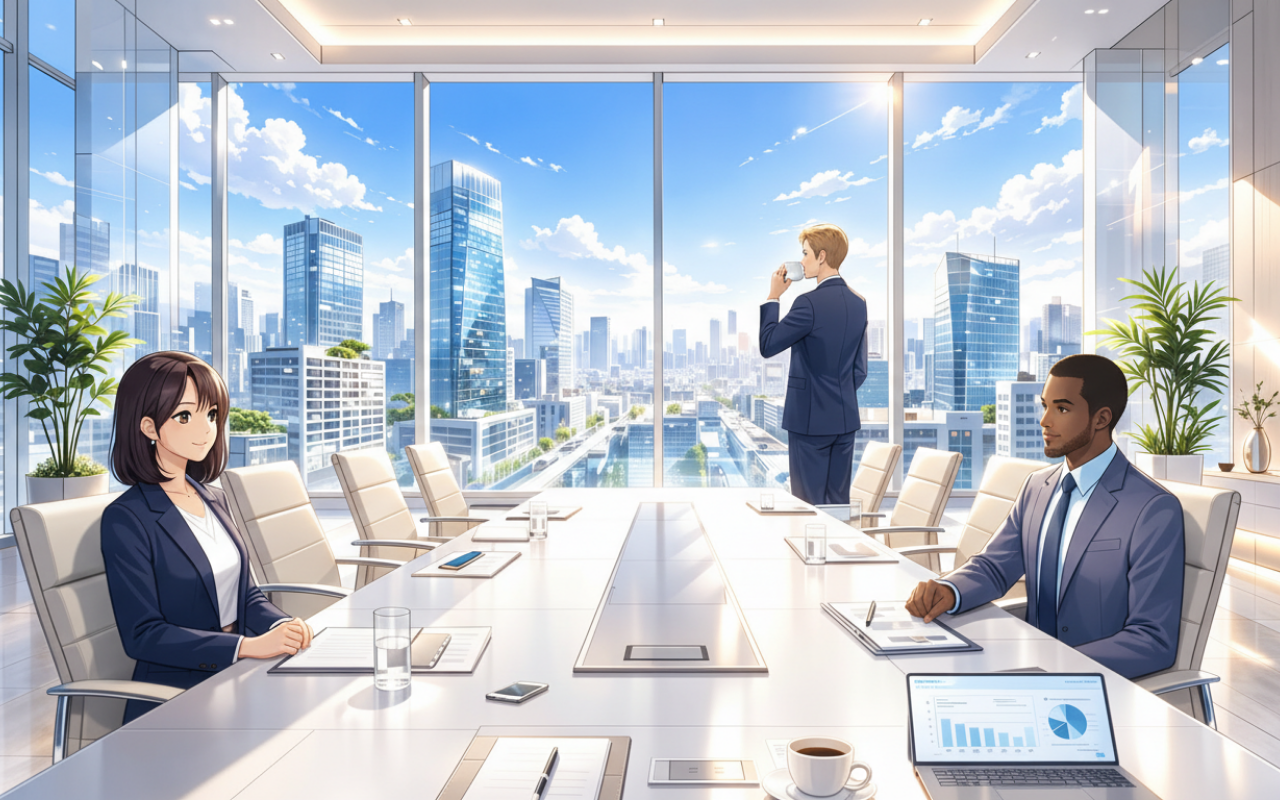
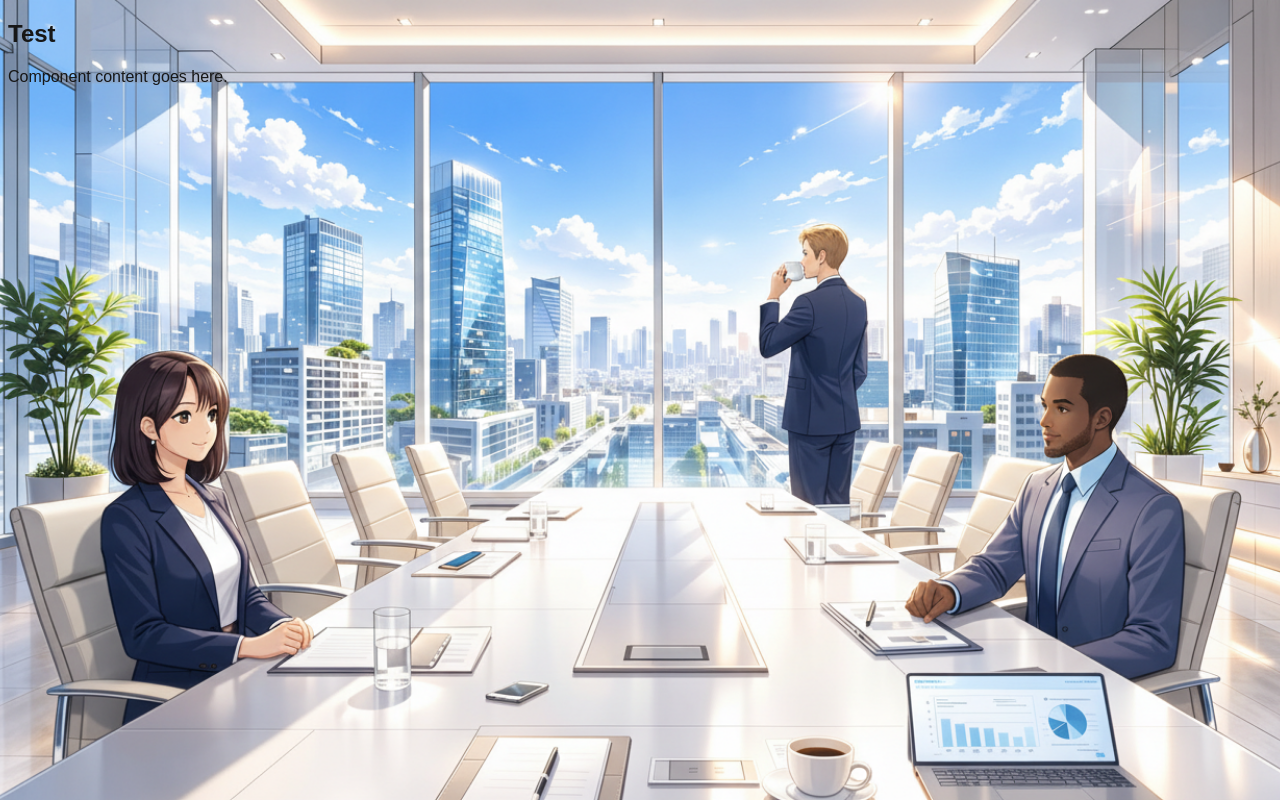
Before and after one commit to ArteaWright/blackboxanalytics, a Next.js app: page / in a window 1280 px wide. Built offline with nearby package versions, Linux system fonts and the light colour scheme.

Commit message:
feat: test vercel deployment pipeline

```diff
--- /dev/null
+++ b/app/components/Test/Test.css
@@ -0,0 +1 @@
+// Add your style here
--- /dev/null
+++ b/app/components/Test/Test.tsx
@@ -0,0 +1,8 @@
+export default function Test() {
+  return (
+    <div className="test">
+      <h2>Test</h2>
+      <p>Component content goes here.</p>
+    </div>
+  );
+}
--- a/app/page.tsx
+++ b/app/page.tsx
@@ -1,6 +1,8 @@
 
-export default function Home() {
+
+import Test from "./components/Test/Test";export default function Home() {
   return (
-    <div className="home_container"></div>
+    <div className="home_container">
+      <Test /></div>
   );
 }
```
Also changed, not shown: 1 other file (tests, documents, lock files or other folders).
